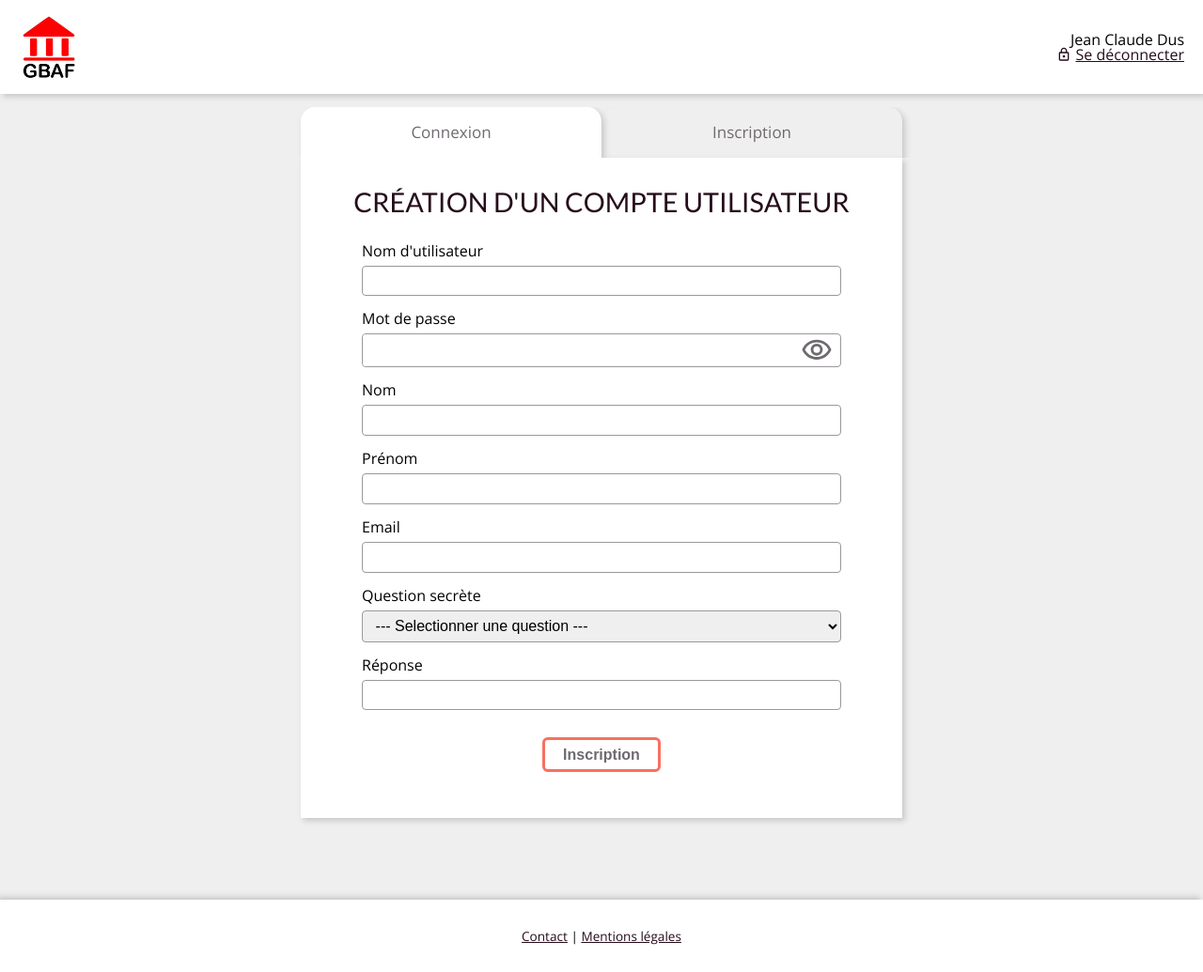
After one commit to Nabow/GBAF-extranet, a PHP site: page /connect.php in a window 1280 px wide. The commit adds this page. Shown: the whole page at 94% size. Run offline with PHP 8.4, Linux system fonts and the light colour scheme.

Commit message:
Mise en forme terminée

```diff
--- /dev/null
+++ b/connect.php
@@ -0,0 +1,104 @@
+<!DOCTYPE html>
+<html lang="fr">
+
+<head>
+    <meta charset="UTF-8">
+
+    <!--     <meta http-equiv="X-UA-Compatible" content="IE=edge">
+    <meta name="viewport" content="width=device-width, initial-scale=1.0">
+ -->
+    <link rel="shortcut icon" href="img/GBAF-favicon.png" type="image/x-icon">
+
+    <!-- Import de la police d'écriture -->
+    <link rel="preconnect" href="https://fonts.gstatic.com">
+    <link href="https://fonts.googleapis.com/css2?family=Lato:ital,wght@0,100;0,300;0,400;0,700;0,900;1,100;1,300;1,400;1,700;1,900&family=Open+Sans:ital,wght@0,300;0,400;0,600;0,700;1,300;1,400;1,600;1,700&display=swap" rel="stylesheet">
+    <link rel="stylesheet" href="style.css">
+    <script type="text/javascript" src="js/functions.js"></script>
+    <title>Connexion GBAF</title>
+</head>
+
+<body>
+
+    <section class="bloc-page">
+
+
+        <!--     HEADER       -->
+        <?php include("header.php"); ?>
+
+        <section class="container">
+
+
+            <div class="onglet">
+
+                <p class="actif">Connexion</p>
+                <p class="inactif">Inscription</p>
+
+            </div>
+            <div class="box-connexion">
+                        <h1>Création d'un compte utilisateur</h1>
+
+                <!-- <div class="formulaire-com"> -->
+
+                    <!-- FORMULAIRE DE SAISIE DES COMMENTAIRES -->
+                    <form class="connexion" action="connect.php" method="post">
+
+                        <label for="username">Nom d'utilisateur</label>
+                        <input type="text" name="username" id="username">
+                        <label for="mdp">Mot de passe</label>
+                        <div class="mdp-box">
+                            <input type="password" name="mdp" id="mdp">
+                            <svg class="icon unmask"><use xlink:href="svg/sprite.svg#visibility_on"></use></svg>
+                        </div>
+                        <label for="name">Nom</label>
+                        <input type="text" name="name" id="name">
+                        <label for="first_name">Prénom</label>
+                        <input type="text" name="first_name" id="first_name">
+                        <label for="email">Email</label>
+                        <input type="email" name="email" id="email">
+                        <label for="question">Question secrète</label>
+                        <select name="question" id="question">
+                                <option value="" selected="">--- Selectionner une question ---</option>
+                                <option value="Quel est le nom de mon premier animal domestique ?">Quel est le nom de mon premier animal domestique ?
+                        </option>
+                                <option value="Quel est le nom du pays que j’aimerais le plus visiter ?">Quel est le nom du pays que j’aimerais le plus visiter ?
+                        </option>
+                                <option value="Quel est le nom du personnage historique que j’admire le plus ?">Quel est le nom du personnage historique que j’admire le plus ?
+                        </option>
+                                <option value="Quelle est la  marque du premier véhicule que j’ai conduit ?">Quelle est la  marque du premier véhicule que j’ai conduit ?
+                        </option>
+                                <option value="Quelle est votre couleur préférée ?">Quelle est votre couleur préférée ?</option>
+
+                                <option value="Quelle est votre équipe sportive favorite ?">Quelle est votre équipe sportive favorite ?</option>
+                                <option value="Quel était le métier de votre grand-père ?">Quel était le métier de votre grand-père ?</option>
+                        </select>
+                        <label for="answer">Réponse</label>
+                        <input type="text" name="answer" id="answer">
+                        <p><button class="bouton" type="submit">Inscription</button></p>
+                    </form>
+                <!-- </div> -->
+
+            </div>
+
+        </section>
+
+    </section>
+
+
+    <?php include("footer.php"); ?>
+
+
+    <script>
+        $('.unmask').on('click', function(){
+
+        if($(this).prev('input').attr('type') == 'password')
+            changeType($(this).prev('input'), 'text');
+
+        else
+            changeType($(this).prev('input'), 'password');
+
+        return false;
+        });
+    </script>
+</body>
+
+</html>
--- a/header.php
+++ b/header.php
@@ -1,13 +1,13 @@
 <header class="header-main">
                 <div class="header__logo">
-                    <a href="#"><img src="img/GBAF-logo.jpg" alt="logo-gbaf" title="Groupement Banque Assurance Français"></a>
+                    <a href="index.php"><img src="img/GBAF-logo.jpg" alt="logo-gbaf" title="Groupement Banque Assurance Français"></a>
                 </div>
 
                 <div class="header__connexion">
                     <ul>
 
                         <li>Jean Claude Dus</li>
-                        <li><a href="#">                    <svg class="icon"><use xlink:href="svg/sprite.svg#deconnecter"></use></svg> Se déconnecter</a></li>
+                        <li><a href="connect.php">                    <svg class="icon"><use xlink:href="svg/sprite.svg#deconnecter"></use></svg> Se déconnecter</a></li>
                     </ul>
                 </div>
 
--- a/index.php
+++ b/index.php
@@ -27,7 +27,7 @@
 
 
         <!--    HERO      -->
-        <div class="hero container">
+        <div class="hero container box">
 
             <div class="text-hero ">
                 <h1>Extranet du Groupement Banque Assurance Français</h1>
--- a/sass/main.scss
+++ b/sass/main.scss
@@ -52,8 +52,9 @@ input, select, label{
     font-size: 1rem;
 }
 input, select{
-    padding:0 0.6rem ;
+    padding:0.4em 0.6rem ;
     border:1px solid #999;
+    border-radius: 4px;
 }
 
 %shadow{
@@ -75,25 +76,33 @@ input, select{
 
 .bouton{
 
-    p{
+
         background-color: $color-6;
-        color: $color-1;
+        color: $color-2;
+        border: 0.2em solid $color-4;
+        font-size: 1rem;
         font-weight: 600;
         text-align: center;
-        border-style: solid;
-        border-color: $color-4;
-        border-radius: 6px;
-        padding: rem(10px) rem(40px);
+        border-radius: rem(6px);
+        padding: rem(7px) rem(20px);
         transition: .3s;
+
+        *{
+            color: $color-2;
+
+        }
 
         &:hover{
             background-color: $color-4;
             color:$color-6;
             border-color: $color-4;
-            border-radius: 6px;
-            // padding: rem(15px) rem(40px);
+            cursor: pointer;
+            *{
+                color:$color-6;
+
+            }
         }
-    }
+
 }
 
 
@@ -101,10 +110,8 @@ input, select{
     text-decoration: none;
     background-color: $color-6;
     padding: 20px;
-    margin: 25px 0;
-    transition: background-color .5s ;
+    margin: 25px auto;
+    transition: .5s ;
     @extend %shadow;
-    &:hover{
-        background-color: rgba($color: $color-2, $alpha: 0.1);
-    }
+
 }
--- a/sass/style.scss
+++ b/sass/style.scss
@@ -27,7 +27,7 @@
 .hero{
     margin-top: 3em;
     margin-bottom: 3em;
-    background-color: rgba($color: $color-2, $alpha: 0.3) ;
+    // background-color: rgba($color: $color-2, $alpha: 0.3) ;
     padding: 20px;
     overflow: hidden;
 }
@@ -64,7 +64,9 @@
     @extend .box;
     display: flex;
     flex-direction: column;
-
+    &:hover{
+        background-color: rgba($color: $color-2, $alpha: 0.1);
+    }
     *{
         display: flex;
         flex-direction: column;
@@ -130,9 +132,7 @@
     form{
         grid-area: form;
     }
-    .bouton{
-        padding: 0.3rem 0.6rem;
-    }
+
     @media #{$large-up}{
         // display: flex;
         // flex-direction: row-reverse;
@@ -198,3 +198,84 @@
         color: $color-4;
     }
 }
+
+.box-connexion{
+    @extend .box;
+    margin-top: 0;
+    @media #{$large-up}{
+        width: 600px;
+
+        .connexion{
+            width: 85%;
+        }
+    }
+}
+.onglet{
+    @extend .box-connexion;
+    box-shadow: 0px 0px 0px;
+    margin-bottom: 0;
+    padding: 0;
+    overflow: hidden;
+    display: flex;
+    justify-content: space-between;
+    background-color: transparent;
+    p{
+        // box-shadow: 3px 3px 6px rgba($color: $color-2, $alpha: 0.1);
+        @extend %shadow;
+        padding: rem(20px);
+        text-align: center;
+        width: 48%;
+        border-top-left-radius: 15px;
+        border-top-right-radius: 15px;
+    }
+    .actif{
+        background-color: $color-6;
+    }
+    .inactif:hover{
+        cursor: pointer;
+        background-color: rgba($color: $color-6, $alpha: 0.2);
+    }
+    @media #{$large-up}{
+        padding: 0 rem(20px);
+        width: 640px;
+    }
+
+}
+
+.connexion{
+    display: flex;
+    flex-direction: column;
+    margin-left: auto;
+    margin-right: auto;
+    // width: 70%;
+    label{
+        margin-top: 1em ;
+        margin-bottom: 0.5em;
+    }
+    .bouton{
+        display: block;
+        text-align: center;
+        margin: 1.5em auto;
+    }
+
+    .mdp-box{
+        display: grid;
+        grid-template-columns: repeat(10, 1fr);
+        border: 1px solid #999;
+        border-radius: 4px;
+        #mdp{
+            border: none;
+            grid-column: 1 / span 9;
+        }
+
+        svg{
+            grid-column: 10 / span 1;
+            cursor: pointer;
+            margin: auto;
+            height: 2em;
+            width: 2em;
+            color: $color-2;
+        }
+
+    }
+}
--- a/style.css
+++ b/style.css
@@ -105,11 +105,12 @@ input, select, label {
 }
 
 input, select {
-  padding: 0 0.6rem;
+  padding: 0.4em 0.6rem;
   border: 1px solid #999;
+  border-radius: 4px;
 }
 
-.vote, .header-main, .box, .etablissement {
+.onglet p, .vote, .header-main, .box, .box-connexion, .onglet, .etablissement {
   box-shadow: 3px 3px 6px rgba(110, 106, 111, 0.3);
 }
 
@@ -128,33 +129,36 @@ input, select {
   }
 }
 
-.bouton p {
+.bouton {
   background-color: #FFF;
-  color: #260c1aff;
+  color: #6e6a6fff;
+  border: 0.2em solid #f87060ff;
+  font-size: 1rem;
   font-weight: 600;
   text-align: center;
-  border-style: solid;
-  border-color: #f87060ff;
-  border-radius: 6px;
-  padding: 0.5882352941rem 2.3529411765rem;
+  border-radius: 0.3529411765rem;
+  padding: 0.4117647059rem 1.1764705882rem;
   transition: 0.3s;
 }
-.bouton p:hover {
+.bouton * {
+  color: #6e6a6fff;
+}
+.bouton:hover {
   background-color: #f87060ff;
   color: #FFF;
   border-color: #f87060ff;
-  border-radius: 6px;
+  cursor: pointer;
+}
+.bouton:hover * {
+  color: #FFF;
 }
 
-.box, .etablissement {
+.box, .box-connexion, .onglet, .etablissement {
   text-decoration: none;
   background-color: #FFF;
   padding: 20px;
-  margin: 25px 0;
-  transition: background-color 0.5s;
-}
-.box:hover, .etablissement:hover {
-  background-color: rgba(110, 106, 111, 0.1);
+  margin: 25px auto;
+  transition: 0.5s;
 }
 
 /* DEFINITION DES VARIABLES */
@@ -198,7 +202,6 @@ input, select {
 .hero {
   margin-top: 3em;
   margin-bottom: 3em;
-  background-color: rgba(110, 106, 111, 0.3);
   padding: 20px;
   overflow: hidden;
 }
@@ -226,6 +229,9 @@ input, select {
 .etablissement {
   display: flex;
   flex-direction: column;
+}
+.etablissement:hover {
+  background-color: rgba(110, 106, 111, 0.1);
 }
 .etablissement * {
   display: flex;
@@ -277,9 +283,6 @@ input, select {
 .formulaire-com form {
   grid-area: form;
 }
-.formulaire-com .bouton {
-  padding: 0.3rem 0.6rem;
-}
 @media only screen and (min-width: 1030px) {
   .formulaire-com {
     grid-template-areas: " form form . vote" "form form . .";
@@ -329,4 +332,80 @@ input, select {
   color: #f87060ff;
 }
 
+.box-connexion, .onglet {
+  margin-top: 0;
+}
+@media only screen and (min-width: 1030px) {
+  .box-connexion, .onglet {
+    width: 600px;
+  }
+  .box-connexion .connexion, .onglet .connexion {
+    width: 85%;
+  }
+}
+
+.onglet {
+  box-shadow: 0px 0px 0px;
+  margin-bottom: 0;
+  padding: 0;
+  overflow: hidden;
+  display: flex;
+  justify-content: space-between;
+  background-color: transparent;
+}
+.onglet p {
+  padding: 1.1764705882rem;
+  text-align: center;
+  width: 48%;
+  border-top-left-radius: 15px;
+  border-top-right-radius: 15px;
+}
+.onglet .actif {
+  background-color: #FFF;
+}
+.onglet .inactif:hover {
+  cursor: pointer;
+  background-color: rgba(255, 255, 255, 0.2);
+}
+@media only screen and (min-width: 1030px) {
+  .onglet {
+    padding: 0 1.1764705882rem;
+    width: 640px;
+  }
+}
+
+.connexion {
+  display: flex;
+  flex-direction: column;
+  margin-left: auto;
+  margin-right: auto;
+}
+.connexion label {
+  margin-top: 1em;
+  margin-bottom: 0.5em;
+}
+.connexion .bouton {
+  display: block;
+  text-align: center;
+  margin: 1.5em auto;
+}
+.connexion .mdp-box {
+  display: grid;
+  grid-template-columns: repeat(10, 1fr);
+  border: 1px solid #999;
+  border-radius: 4px;
+}
+.connexion .mdp-box #mdp {
+  border: none;
+  grid-column: 1/span 9;
+}
+.connexion .mdp-box svg {
+  grid-column: 10/span 1;
+  cursor: pointer;
+  margin: auto;
+  height: 2em;
+  width: 2em;
+  color: #6e6a6fff;
+}
+
 /*# sourceMappingURL=style.css.map */
```
Also changed, not shown: article.php (+10 -6 lines), sass/js/functions.js (added, +40 -0 lines), test.html (added, +46 -0 lines), svg/sprite.svg, svg/visibility_off.svg (added), svg/visibility_on.svg (added), 1 other file.
